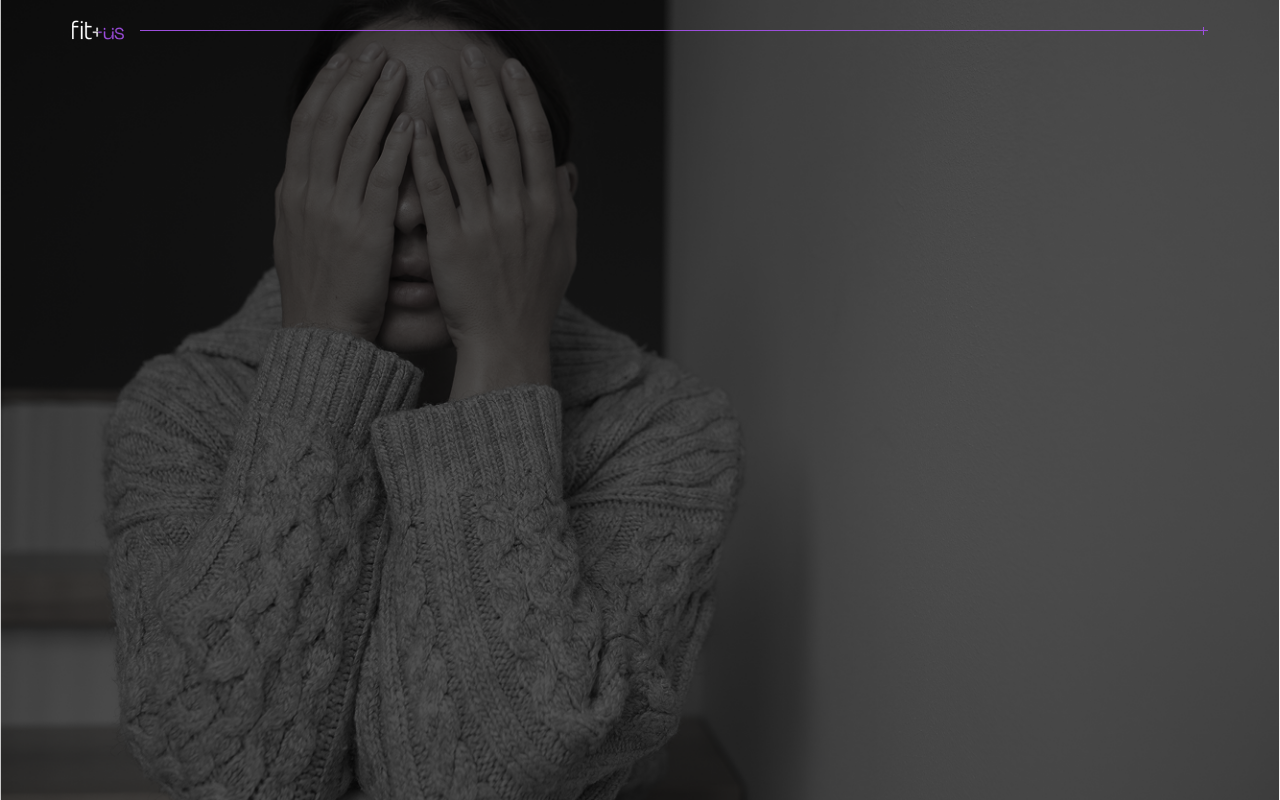
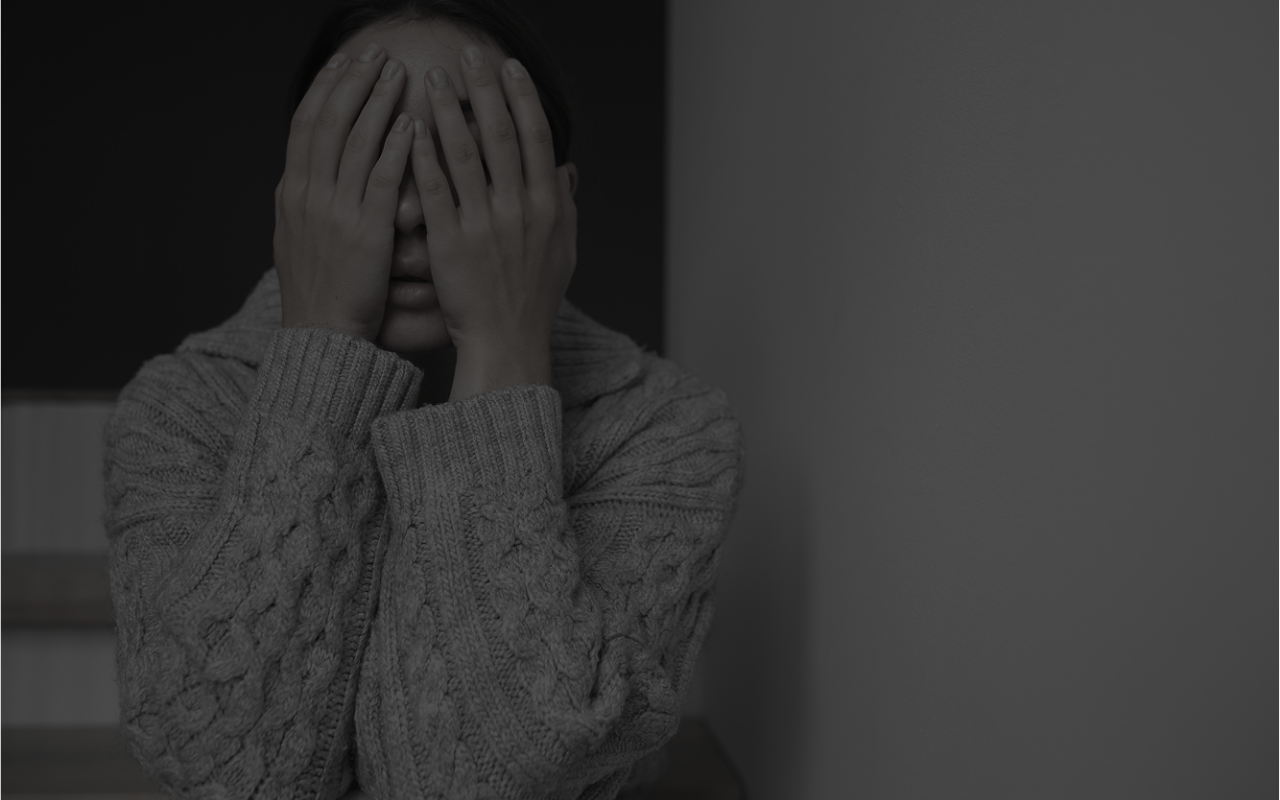
Before and after one commit to fit-us/landing-page, a Next.js app: page / in a window 1280 px wide. Built offline with nearby package versions, Linux system fonts and the light colour scheme.

Commit message:
feature: NavTop 컴포넌트 구현

```diff
--- a/src/components/NavTop.tsx
+++ b/src/components/NavTop.tsx
@@ -2,11 +2,16 @@ import Image from "next/image";
 
 export const NavTop = () => {
     return (
-        <nav className="w-full max-w-[1200px] h-[60px] sticky top-0 z-50 flex items-center mx-auto">
-            <div className="w-full h-full border-primary flex items-center px-4 md:px-6 lg:px-8">
-                <Image src="/logo-fitus.svg" alt="FIT-US" width={52} height={19} />
-                <div className="w-full border-t-[1px] border-primary relative ml-4">
-                    <div className="border-l-[1px] border-primary h-[8px] absolute top-[-4px] right-[4px]" />
+        <nav className="mx-auto h-[60px] w-full max-w-[1200px] px-4 md:px-8 lg:px-12">
+            <div className="flex items-center w-full h-full text-white">
+                <Image
+                    src="/logo-fitus.svg"
+                    alt="FITUS"
+                    width={52}
+                    height={19}
+                />
+                <div className="relative ml-4 w-full border-t-[1px] border-primary">
+                    <div className="absolute right-[6px] top-[-4px] h-[8px] border-l-[1px] border-primary"></div>
                 </div>
             </div>
         </nav>
```
